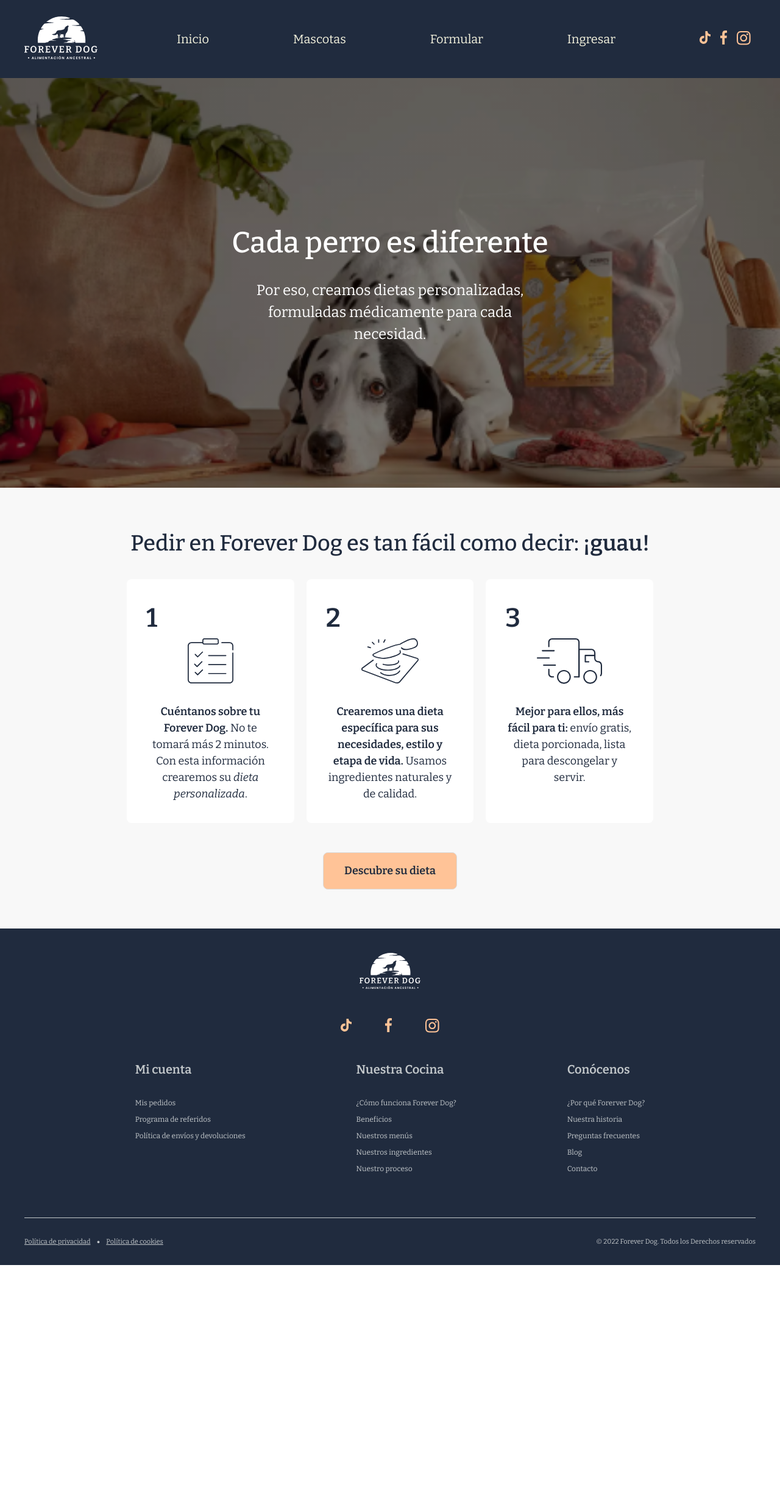
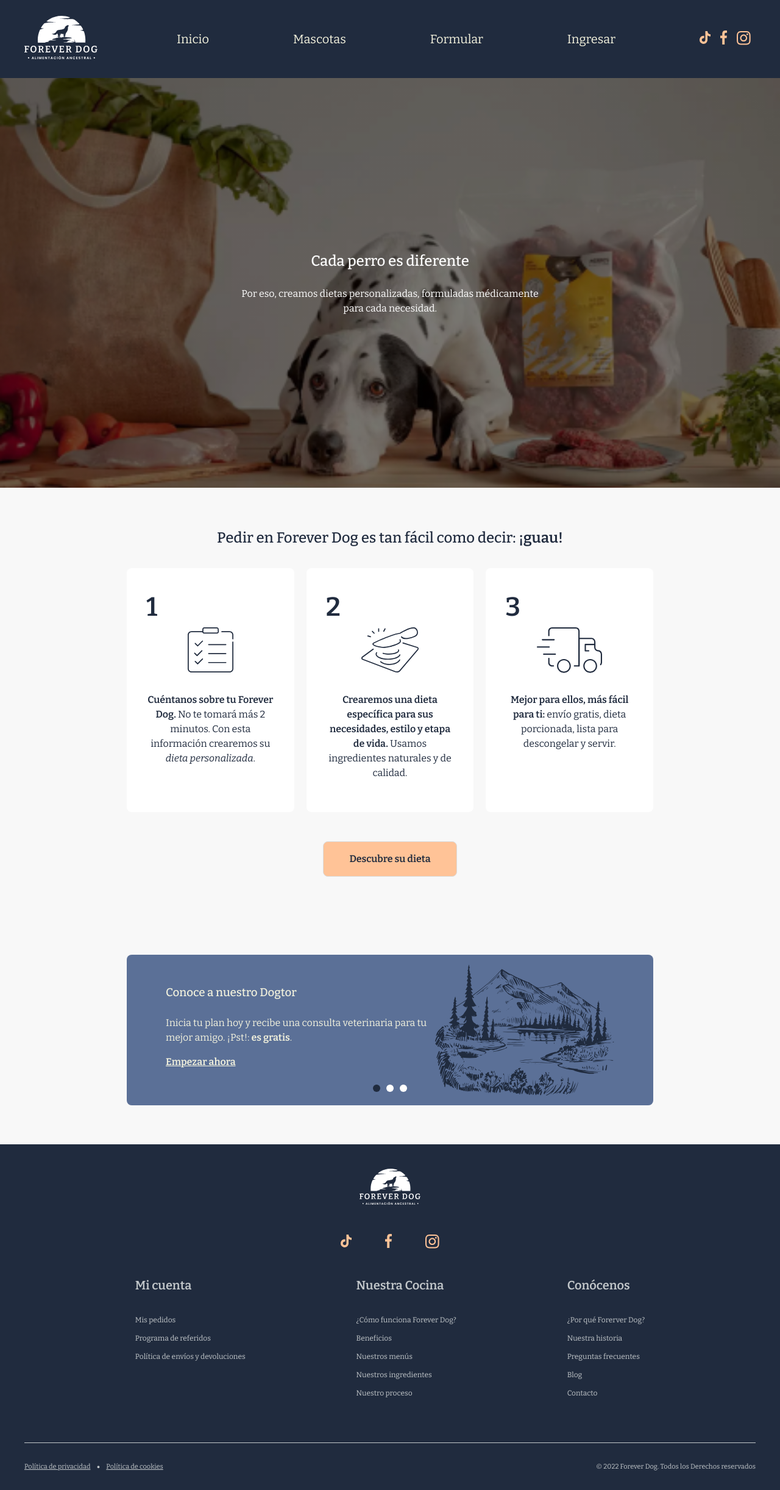
Before and after one commit to andsoler11/tuco-app, a Django app: page / in a window 1280 px wide. Shown: the whole page at 61% size. Before the commit the page ends 2075 px from the top, so only its background shows below. Run offline with Django 4.2, Linux system fonts and the light colour scheme; some libraries are stand-ins or nearby versions.

Commit message:
new section, meet our dogtor, on the main page

```diff
--- a/apps/users/templates/homepage.html
+++ b/apps/users/templates/homepage.html
@@ -4,14 +4,14 @@
 
 <main class="main_container main_container--home">
   <div class="home-wrapper hero">
-    <section class="home-section hero">
+    <section class="home-section full-height hero">
       <h1>Cada perro es diferente</h1>
       <p>Por eso, creamos dietas personalizadas, formuladas médicamente para cada necesidad.</p>
     </section>
   </div>
 
   <div class="home-wrapper how-it-works">
-    <section class="home-section how-it-works">
+    <section class="home-section full-height how-it-works">
       <h2>Pedir en Forever Dog es tan fácil como decir: <b>¡guau!</b></h2>
       <div class="owl-carousel">
         <div class="card">
@@ -43,6 +43,51 @@
         </div>
       </div>
       <a href="/dishes" class="link-button">Descubre su dieta</a>
+    </section>
+  </div>
+
+  <div class="home-wrapper">
+    <section class="home-section meet-our-dogtor dots-over dots-white">
+      <div class="owl-carousel">
+        <div class="wrapper-banner light-blue">
+          <div class="image-content">
+            <img src="/static/images/meetOurDogtor-banner-1.svg">
+          </div>
+          <div class="text-content">
+            <h3>Conoce a nuestro Dogtor</h3>
+            <p>
+              Inicia tu plan hoy y recibe una consulta veterinaria para tu mejor amigo. ¡Pst!: <b>es gratis</b>.
+            </p>
+            <a href="/dishes">Empezar ahora</a>
+          </div>
+        </div>
+
+        <div class="wrapper-banner olive-green">
+          <div class="image-content">
+            <img src="/static/images/meetOurDogtor-banner-1.svg">
+          </div>
+          <div class="text-content">
+            <h3>Conoce a nuestro Dogtor</h3>
+            <p>
+              Inicia tu plan hoy y recibe una consulta veterinaria para tu mejor amigo. ¡Pst!: <b>es gratis</b>.
+            </p>
+            <a href="/dishes">Empezar ahora</a>
+          </div>
+        </div>
+
+        <div class="wrapper-banner light-yellow">
+          <div class="image-content">
+            <img src="/static/images/meetOurDogtor-banner-1.svg">
+          </div>
+          <div class="text-content">
+            <h3>Conoce a nuestro Dogtor</h3>
+            <p>
+              Inicia tu plan hoy y recibe una consulta veterinaria para tu mejor amigo. ¡Pst!: <b>es gratis</b>.
+            </p>
+            <a href="/dishes">Empezar ahora</a>
+          </div>
+        </div>
+      </div>
     </section>
   </div>
 
--- a/static/js/main.js
+++ b/static/js/main.js
@@ -178,7 +178,7 @@ const getName = () => {
 
 $(document).ready(function(){
   //Construye carousel How It Works
-  $('.owl-carousel').owlCarousel({
+  $('.how-it-works .owl-carousel').owlCarousel({
     margin:20,
     nav:false,
     responsive:{
@@ -195,4 +195,14 @@ $(document).ready(function(){
       }
     }
   });
+
+  $('.meet-our-dogtor .owl-carousel').owlCarousel({
+    margin:20,
+    nav:false,
+    items: 1,
+    loop: true,
+    autoplay: true,
+    autoplayHoverPause: true,
+    autoplaySpeed: 2000
+  });
 });
--- a/static/styles/main.css
+++ b/static/styles/main.css
@@ -16,6 +16,7 @@ b, strong {
 }
 
 body{
+    font-size: 18px;
     background: #f8f8f8;
 }
 
@@ -211,7 +212,7 @@ form .name-details .field:last-child {
 }
 
 .main_container--home {
-    font-size: 18px;
+    font-size: 1rem;
     justify-content: flex-start;
     line-height: 1.5;
     padding: 0;
@@ -231,22 +232,28 @@ form .name-details .field:last-child {
     display: flex;
     flex-direction: column;
     justify-content: center;
-    min-height: calc(100vh - var(--header-height-desktop));
     margin: 0 auto;
     max-width: 992px;
     padding: calc(var(--base-space) * 8);
     text-align: center;
     width: 100%;
 }
+.home-section.full-height {
+    min-height: calc(100vh - var(--header-height-desktop));
+}
 
 .home-section h1 {
-    font-size: 48px;
+    font-size: 2,6rem;
     margin-bottom: calc(var(--base-space) * 3);
 }
 
 .home-section h2 {
-    font-size: 36px;
+    font-size: 1,7rem;
     margin-bottom: calc(var(--base-space) * 4);
+}
+.home-section h3 {
+    font-size: 1,5rem;
+    margin-bottom: calc(var(--base-space) * 3);
 }
 
 .hero {
@@ -255,7 +262,7 @@ form .name-details .field:last-child {
 }
 
 .hero p {
-    font-size: 24px;
+    font-size: 1,3rem;
     width: 60%;
 }
 /*CAROUSEL*/
@@ -269,8 +276,20 @@ form .name-details .field:last-child {
 .owl-carousel .owl-dots button.active{
     background: #202B3E;
 }
+.dots-over .owl-carousel .owl-dots{
+    width: 100%;
+    bottom: 15px;
+    position: absolute;
+}
+.dots-white .owl-carousel .owl-dots button{
+    background: #fff;
+}
+.dots-white .owl-carousel .owl-dots button.active{
+    background: #202B3E;
+}
 /*CAROUSEL*/
 
+/*//////*/
 /*HOME - HOW IT WORKS*/
 .how-it-works.home-wrapper {
     color: #202B3E;
@@ -311,6 +330,55 @@ form .name-details .field:last-child {
     margin-bottom: 3rem;
 }
 /*HOME - HOW IT WORKS*/
+
+/*//////*/
+/*HOME - MEET OUR DOGTOR*/
+.meet-our-dogtor .wrapper-banner{
+    display: flex;
+    flex-direction: row-reverse;
+    padding: 1rem 4rem;
+    border-radius: 8px;
+}
+.meet-our-dogtor .wrapper-banner .text-content{
+    display: flex;
+    flex-direction: column;
+    padding: 2rem 0;
+    text-align: left;
+}
+.meet-our-dogtor .wrapper-banner .text-content a{
+    margin-top: 1rem;
+    font-weight: bold;
+    text-decoration: underline;
+}
+.meet-our-dogtor .wrapper-banner .image-content {
+    flex: 1;
+}
+.meet-our-dogtor .wrapper-banner .text-content {
+    flex: 1.5;
+}
+
+.meet-our-dogtor .wrapper-banner.light-blue{
+    background-color: var(--light-blue);
+}
+.meet-our-dogtor .wrapper-banner.olive-green{
+    background-color: var(--olive-green);
+}
+.meet-our-dogtor .wrapper-banner.light-yellow{
+    background-color: var(--light-yellow);
+}
+
+.meet-our-dogtor .wrapper-banner.light-blue .text-content,
+.meet-our-dogtor .wrapper-banner.light-blue .text-content a,
+.meet-our-dogtor .wrapper-banner.olive-green .text-content,
+.meet-our-dogtor .wrapper-banner.olive-green .text-content a{
+    color: var(--beige);
+}
+.meet-our-dogtor .wrapper-banner.light-yellow .text-content,
+.meet-our-dogtor .wrapper-banner.light-yellow .text-content a{
+    color: var(--black-font);
+}
+/*HOME - MEET OUR DOGTOR*/
+
 
 .benefits-row {
     display: flex;
--- a/static/styles/nav-bar.css
+++ b/static/styles/nav-bar.css
@@ -57,7 +57,7 @@
 }
 
 .homepage_header__nav__item a {
-    color: #F4F3DE;
+    color: var(--beige);
     text-decoration: none;
 }
 
--- a/static/styles/variables.css
+++ b/static/styles/variables.css
@@ -6,4 +6,9 @@
     --header-height-mobile: 82px;
     --logo-mobile-max-width: 157px;
     --logo-tablet-max-width: 210px;
+    --black-font: #202B3E;
+    --light-blue: #5B7097;
+    --olive-green: #84AEAF;
+    --light-yellow: #F4F3DE;
+    --beige: #F4F3DE;
 }
```
Also changed, not shown: other parts of static/styles/main.css (+30 -16 lines), static/images/meetOurDogtor-banner-1.svg (added).
